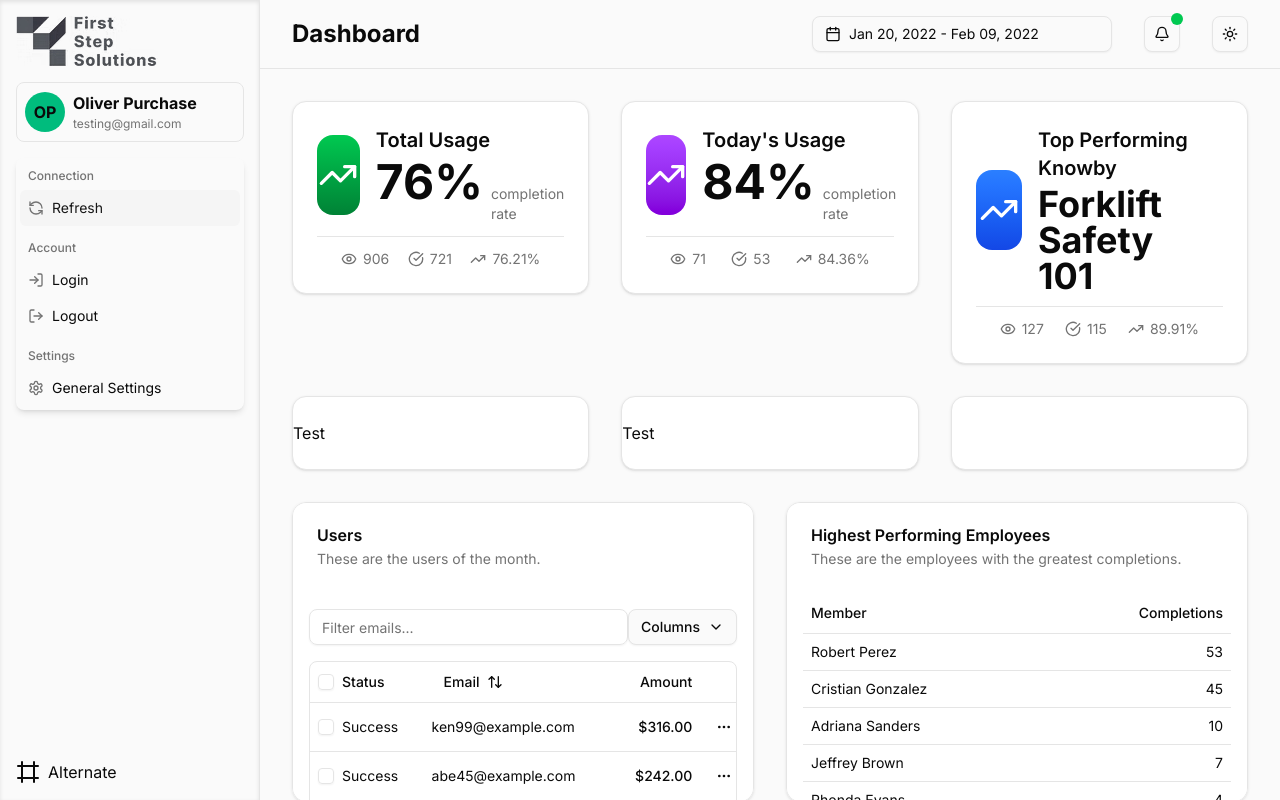
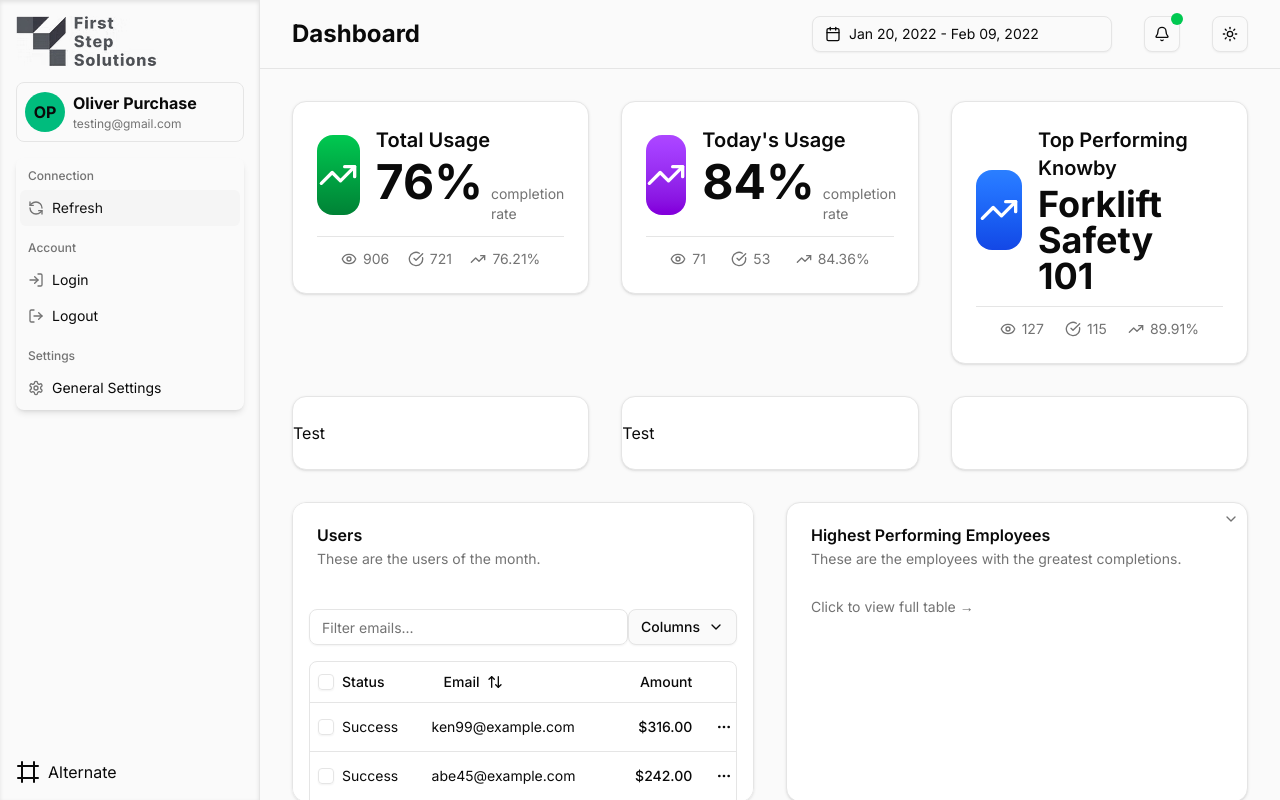
Before and after one commit to GladWrap85/NextJS-Knowby-Dashboard, a Next.js app: page /team in a window 1280 px wide. Built offline with nearby package versions, Linux system fonts and the light colour scheme.

Commit message:
Update page.tsx

```diff
--- a/app/team/page.tsx
+++ b/app/team/page.tsx
@@ -1,19 +1,39 @@
-'use client';
-import ActiveKnowbys from "@/components/Cards/ActiveKnowbys"
-import Calendar from "@/components/Cards/Calendar"
-import { DataTableDemo } from "@/components/Cards/DataTable"
-import General from "@/components/Cards/General"
-import Lines from "@/components/Cards/Line"
-import MonthlyViews from "@/components/Cards/MonthlyViews"
-import { TableDemo } from "@/components/Cards/Table"
-import { Card, CardContent, CardDescription, CardFooter, CardHeader, CardTitle } from "@/components/ui/card"
-import LineWithDropdown from "@/components/Cards/Linev2"
+"use client";
+import ActiveKnowbys from "@/components/Cards/ActiveKnowbys";
+import Calendar from "@/components/Cards/Calendar";
+import { DataTableDemo } from "@/components/Cards/DataTable";
+import General from "@/components/Cards/General";
+import Lines from "@/components/Cards/Line";
+import MonthlyViews from "@/components/Cards/MonthlyViews";
+import { TableDemo } from "@/components/Cards/Table";
+import {
+  Card,
+  CardContent,
+  CardDescription,
+  CardFooter,
+  CardHeader,
+  CardTitle,
+} from "@/components/ui/card";
+import LineWithDropdown from "@/components/Cards/Linev2";
 import { CheckCircle, Eye, Settings, TrendingUp } from "lucide-react";
-import { Tooltip, TooltipContent, TooltipProvider, TooltipTrigger } from "@/components/ui/tooltip"
-
+import {
+  Tooltip,
+  TooltipContent,
+  TooltipProvider,
+  TooltipTrigger,
+} from "@/components/ui/tooltip";
+//new imports for popups
+import {
+  Dialog,
+  DialogTrigger,
+  DialogContent,
+  DialogTitle,
+} from "@/components/ui/dialog";
+import { ChevronRight } from "lucide-react";
 
 export default function TeamSettings() {
-  return <div className="grid gap-[32px]">
+  return (
+    <div className="grid gap-[32px]">
       <div className="grid">
         <div className="grid gap-[32px]">
           <div className="grid grid-cols-1 md:grid-cols-3 gap-[32px]">
@@ -28,7 +48,9 @@ export default function TeamSettings() {
                     <h3 className="text-xl font-semibold">Total Usage</h3>
                     <div className="flex items-baseline gap-2">
                       <div className="text-5xl font-bold leading-none">76%</div>
-                    <p className="text-sm text-muted-foreground">completion rate</p>
+                      <p className="text-sm text-muted-foreground">
+                        completion rate
+                      </p>
                     </div>
                   </div>
                 </div>
@@ -69,8 +91,6 @@ export default function TeamSettings() {
               </Card>
             </TooltipProvider>
 
-
-
             {/* TODAYS USAGE STAT CARD */}
             <TooltipProvider>
               <Card className="flex flex-col p-6 rounded-xl h-fit gap-3">
@@ -83,7 +103,9 @@ export default function TeamSettings() {
                     <h3 className="text-xl font-semibold">Today's Usage</h3>
                     <div className="flex items-baseline gap-2">
                       <div className="text-5xl font-bold leading-none">84%</div>
-                    <p className="text-sm text-muted-foreground">completion rate</p>
+                      <p className="text-sm text-muted-foreground">
+                        completion rate
+                      </p>
                     </div>
                   </div>
                 </div>
@@ -133,9 +155,13 @@ export default function TeamSettings() {
                   </div>
 
                   <div className="flex flex-col gap-1">
-                  <h3 className="text-xl font-semibold">Top Performing Knowby</h3>
+                    <h3 className="text-xl font-semibold">
+                      Top Performing Knowby
+                    </h3>
                     <div className="flex items-baseline gap-2">
-                    <div className="text-4xl font-bold leading-none">Forklift Safety 101</div>
+                      <div className="text-4xl font-bold leading-none">
+                        Forklift Safety 101
+                      </div>
                       <p className="text-sm text-muted-foreground"></p>
                     </div>
                   </div>
@@ -193,15 +219,41 @@ export default function TeamSettings() {
             <DataTableDemo />
           </div>
         </Card>
-      <Card className="overflow-y-scroll">
+
+        {/*
+        New Code for testing clickable popups
+        Card wrapped within dialogTriggers to make it clickable.
+        */}
+        <Dialog>
+          <DialogTrigger asChild>
+            <Card className="relative cursor-pointer hover:shadow-lg transition">
               <CardHeader>
                 <CardTitle>Highest Performing Employees</CardTitle>
-          <CardDescription>These are the employees with the greatest completions.</CardDescription>
+                <CardDescription>
+                  These are the employees with the greatest completions.
+                </CardDescription>
+                <ChevronRight
+                  size={16}
+                  className="absolute top-2 right-2 text-muted-foreground rotate-90"
+                />
               </CardHeader>
-        <div className="px-4 max-h-[350px]">
+              <div className="px-6 py-1 text-sm text-muted-foreground">
+                Click to view full table →
+              </div>
+            </Card>
+          </DialogTrigger>
+
+          {/*
+          Modal dialog box shown when card is clicked
+          */}
+          <DialogContent className="max-w-3xl p-6 bg-background">
+            <DialogTitle>Highest Performing Employees</DialogTitle>
+            <div className="max-h-[500px] overflow-y-auto mt-4">
               <TableDemo />
             </div>
-      </Card>
+          </DialogContent>
+        </Dialog>
       </div>
     </div>
+  );
 }
```
Lines whose indentation alone changed are shown as unchanged.
